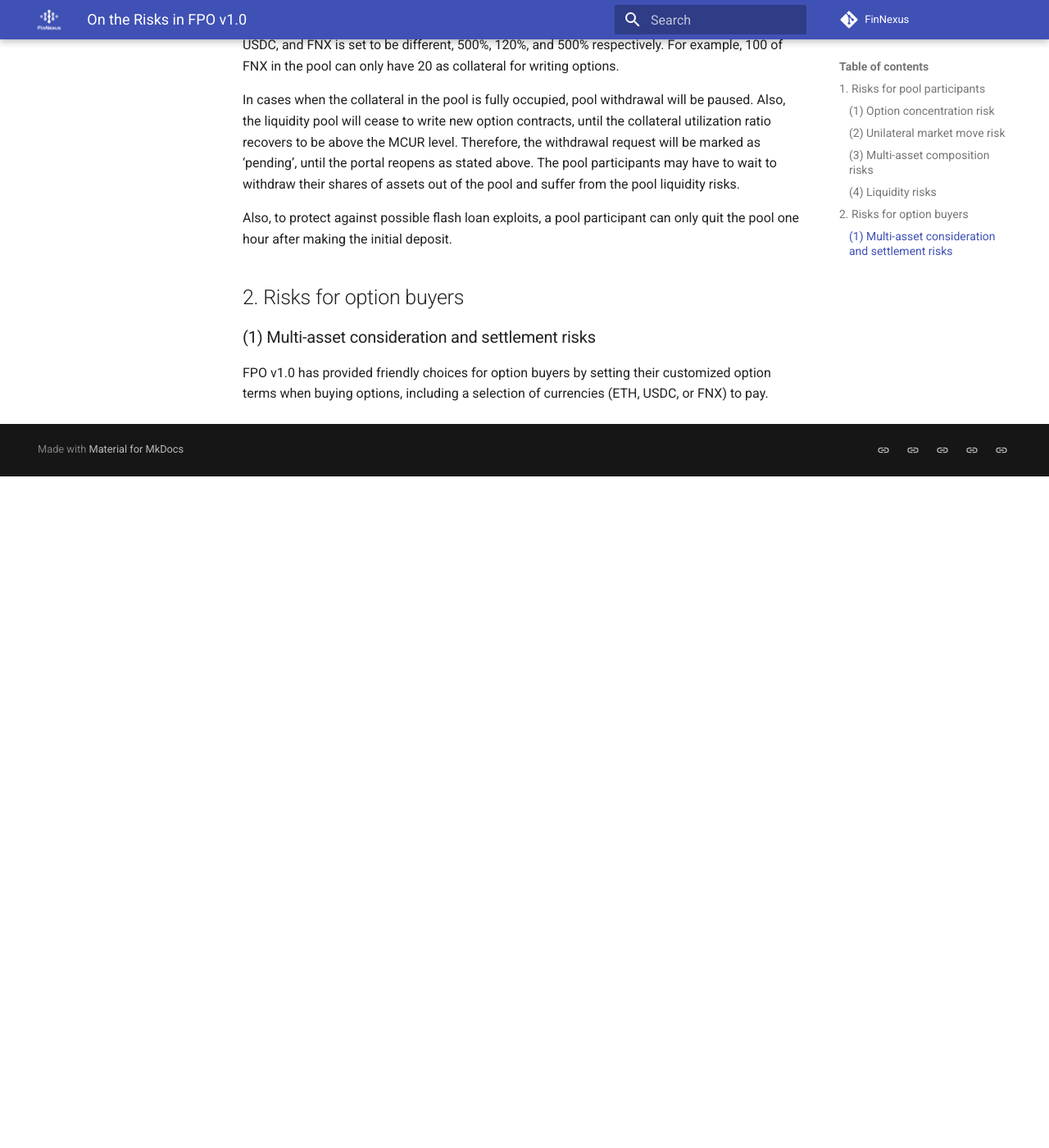
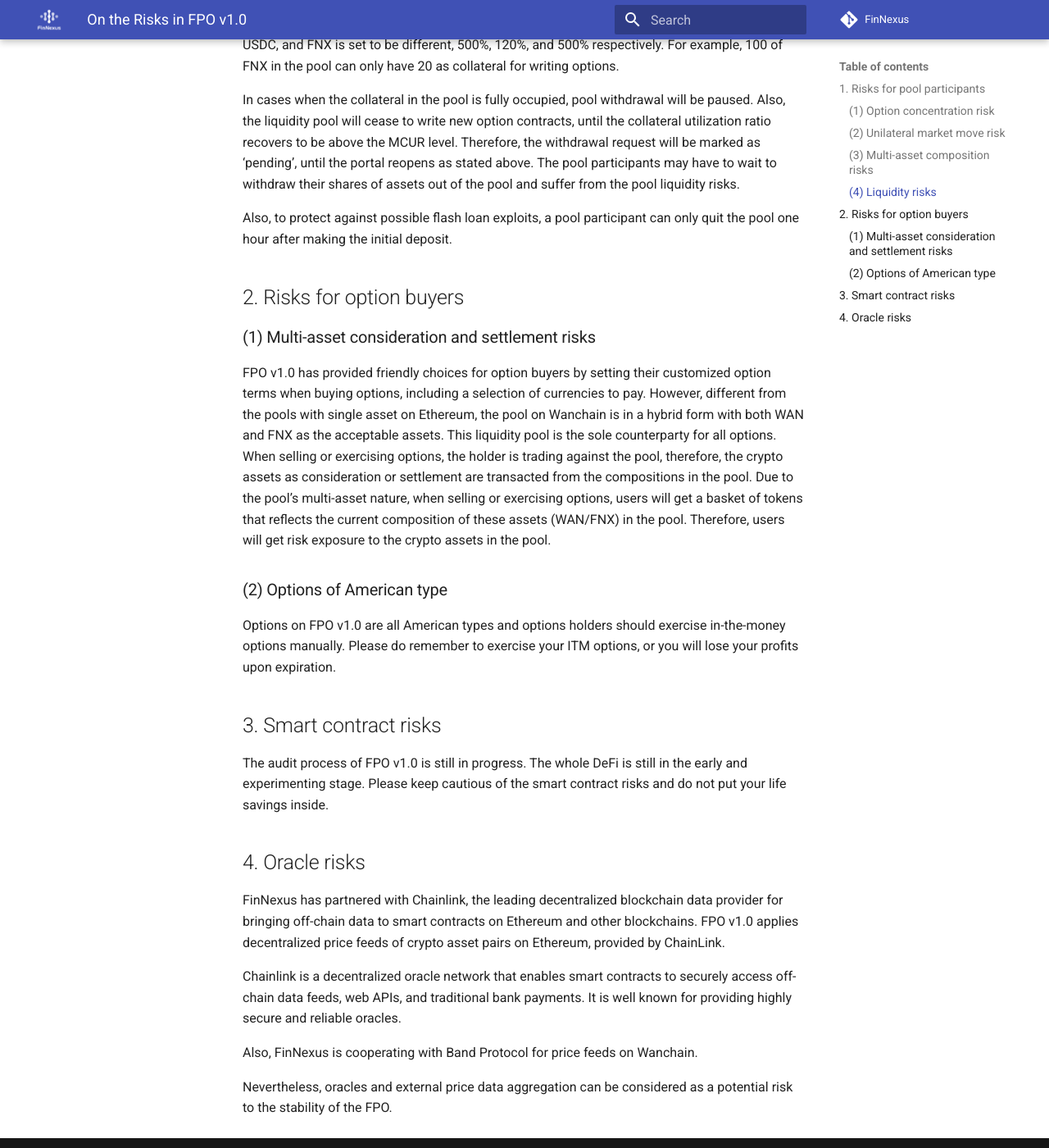
Before and after one commit to Phoenix-Finance/Phoenix-Documentation, an MkDocs documentation site: the page built from content/options/Risks.md, in a window 1280 px wide and 1400 px high, scrolled down 1625 px. Shown: the whole window at 82% size. Built offline with MkDocs 1.6.1 and Material for MkDocs 9.7.7, drawn with Linux system fonts in a browser that asks for light colours; before the commit the page ends 2206 px from its top, so only the background shows below that.

Commit message:
Update Risks.md

```diff
--- a/content/options/Risks.md
+++ b/content/options/Risks.md
@@ -40,4 +40,22 @@ Also, to protect against possible flash loan exploits, a pool participant can on
 
 ### (1) Multi-asset consideration and settlement risks
 
-FPO v1.0 has provided friendly choices for option buyers by setting their customized option terms when buying options, including a selection of currencies (ETH, USDC, or FNX) to pay.
+FPO v1.0 has provided friendly choices for option buyers by setting their customized option terms when buying options, including a selection of currencies to pay. However, different from the pools with single asset on Ethereum, the pool on Wanchain is in a hybrid form with both WAN and FNX as the acceptable assets. This liquidity pool is the sole counterparty for all options. When selling or exercising options, the holder is trading against the pool, therefore, the crypto assets as consideration or settlement are transacted from the compositions in the pool. Due to the pool’s multi-asset nature, when selling or exercising options, users will get a basket of tokens that reflects the current composition of these assets (WAN/FNX) in the pool. Therefore, users will get risk exposure to the crypto assets in the pool.
+
+### (2) Options of American type
+
+Options on FPO v1.0 are all American types and options holders should exercise in-the-money options manually. Please do remember to exercise your ITM options, or you will lose your profits upon expiration.
+
+## 3. Smart contract risks
+
+The audit process of FPO v1.0 is still in progress. The whole DeFi is still in the early and experimenting stage. Please keep cautious of the smart contract risks and do not put your life savings inside.
+
+## 4. Oracle risks
+
+FinNexus has partnered with Chainlink, the leading decentralized blockchain data provider for bringing off-chain data to smart contracts on Ethereum and other blockchains. FPO v1.0 applies decentralized price feeds of crypto asset pairs on Ethereum, provided by ChainLink.
+
+Chainlink is a decentralized oracle network that enables smart contracts to securely access off-chain data feeds, web APIs, and traditional bank payments. It is well known for providing highly secure and reliable oracles.
+
+Also, FinNexus is cooperating with Band Protocol for price feeds on Wanchain.
+
+Nevertheless, oracles and external price data aggregation can be considered as a potential risk to the stability of the FPO.
```
